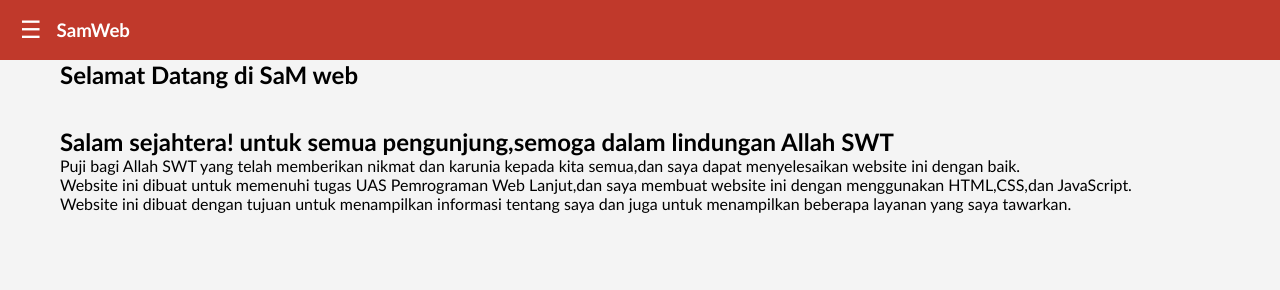
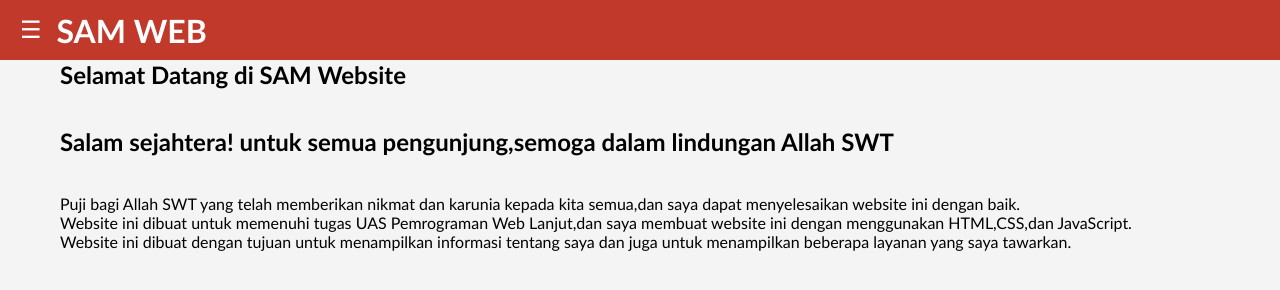
Before and after one commit to samidsam7-png/samidsam7-png.github.io, a plain HTML site: page index.html in a window 1280 px wide. Drawn offline with Linux system fonts and the light colour scheme.

Commit message:
Update index.html

```diff
--- a/index.html
+++ b/index.html
@@ -10,7 +10,7 @@
     <!-- HEADER MERAH -->
     <header class="header">
         <button class="menu-toggle">☰</button>
-        <h3>SamWeb</h3>
+        <h1>SAM WEB</h1>
     </header>
 
     <!-- SIDEBAR KIRI -->
@@ -29,9 +29,10 @@
     <!-- ISI KONTEN -->
     <main class="content">
         <section id="Beranda" class="halaman aktif">
-   <h1>Selamat Datang di SaM web</h1>
+   <h1>Selamat Datang di SAM Website</h1>
    <br></br>
         <h2>Salam sejahtera! untuk semua pengunjung,semoga dalam lindungan Allah SWT</h2>
+        <br></br>
         <p>Puji bagi Allah SWT yang telah memberikan nikmat dan karunia kepada kita semua,dan saya dapat menyelesaikan website ini dengan baik.</p>
         <p>Website ini dibuat untuk memenuhi tugas UAS Pemrograman Web Lanjut,dan saya membuat website ini dengan menggunakan HTML,CSS,dan JavaScript.</p>
         <p>Website ini dibuat dengan tujuan untuk menampilkan informasi tentang saya dan juga untuk menampilkan beberapa layanan yang saya tawarkan.</p>
```
